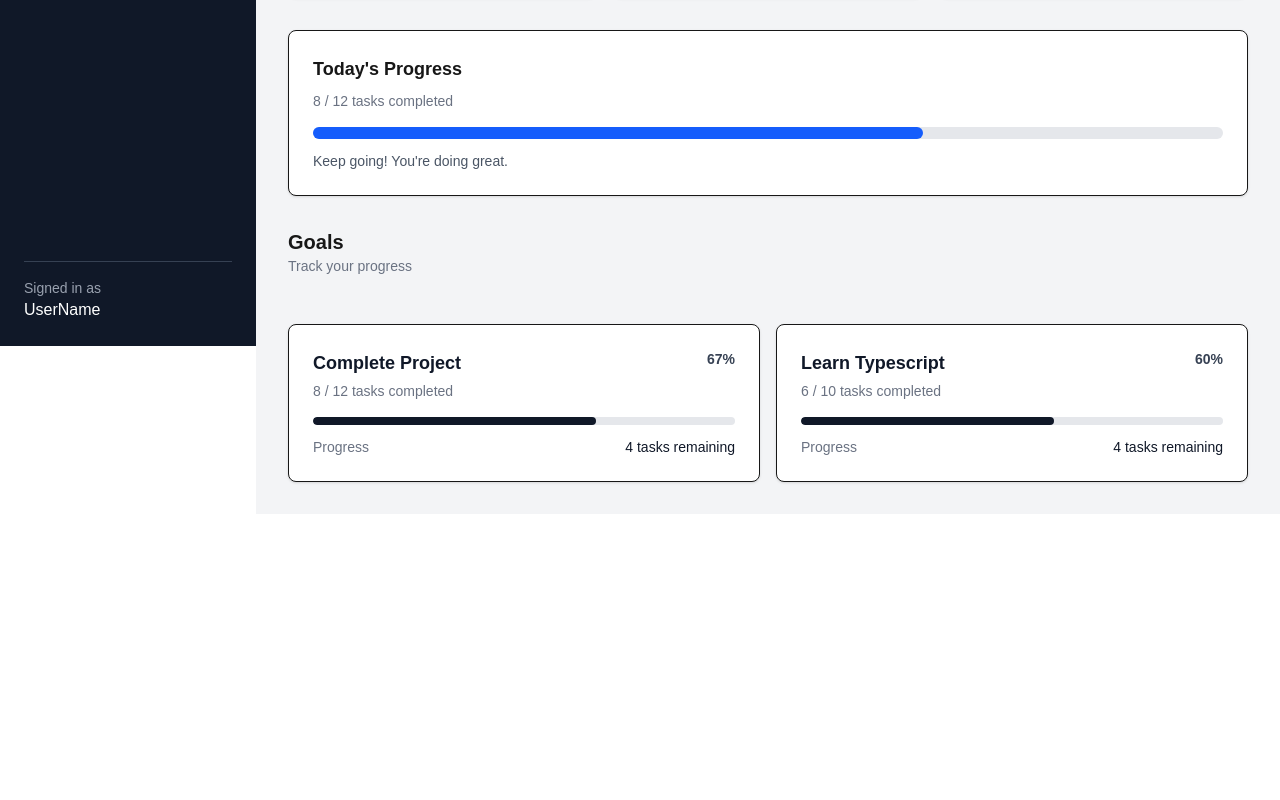
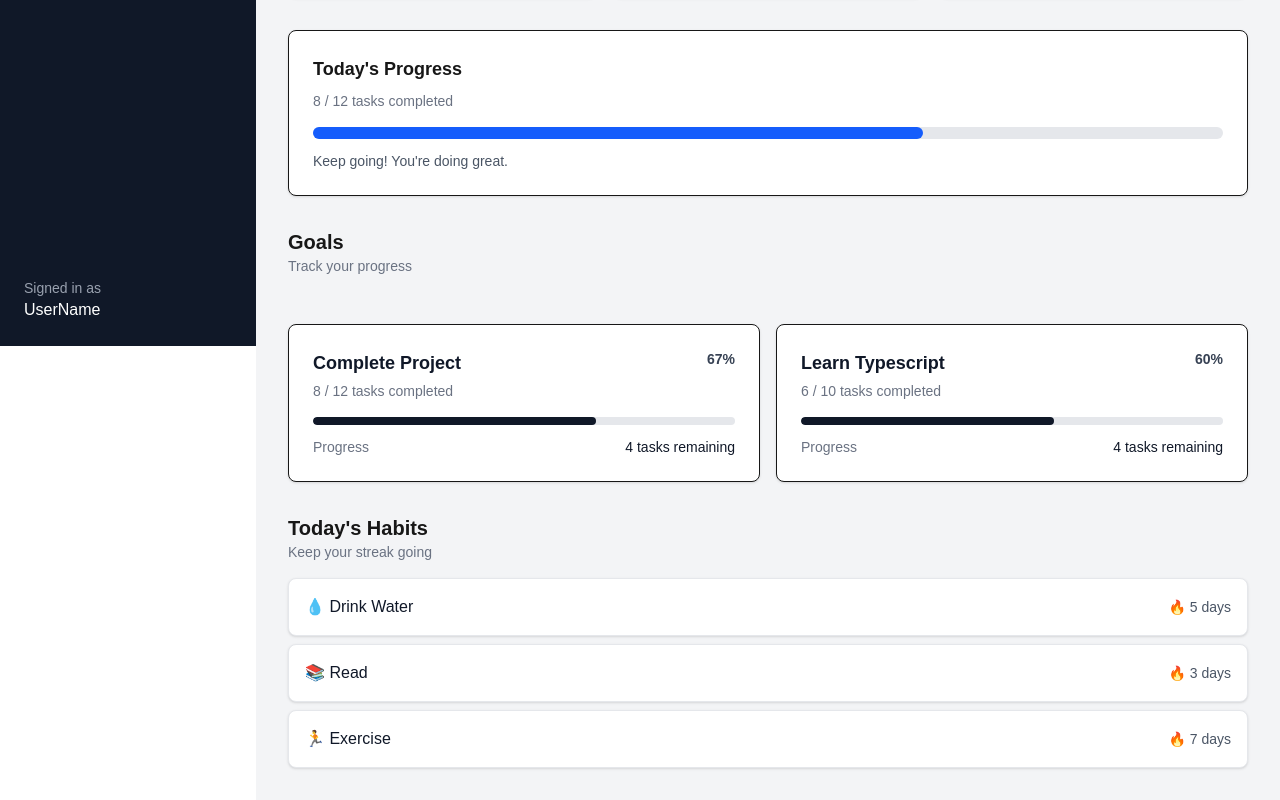
Before and after one commit to hari2k7/TaskFlow, a Next.js app in the folder frontend/: page /dashboard in a window 1280 px wide. Shown: the part 454-1254 px from the top of the page. Before the commit the page ends 968 px from the top, so only its background shows below. Built offline with nearby package versions, Linux system fonts and the light colour scheme.

Commit message:
feat: add habits and fix dashboard sidebar

```diff
--- a/frontend/src/app/dashboard/layout.tsx
+++ b/frontend/src/app/dashboard/layout.tsx
@@ -8,8 +8,8 @@ export default function DashboardLayout({
   return (
     <div className="flex min-h-screen">
 
-    <Sidebar/>
-      <main className="flex-1 bg-gray-100 p-8">
+      <Sidebar />
+      <main className="ml-64 flex-1 bg-gray-100 p-8">
         {children}
       </main>
     </div>
--- a/frontend/src/app/dashboard/page.tsx
+++ b/frontend/src/app/dashboard/page.tsx
@@ -3,6 +3,7 @@ import { Task } from "@/src/types/task";
 import TaskCard from "@/src/components/TaskCard";
 import ProgressCard from "@/src/components/ProgressCard";
 import GoalCard from "@/src/components/GoalCard";
+import HabitCard from "@/src/components/HabitCard";
 
 const tasks: Task[] = [
     {
@@ -28,6 +29,27 @@ const tasks: Task[] = [
         status: "todo",
         priority: "high",
         dueDate: "2026-09-15",
+    },
+];
+
+const habits = [
+    {
+        id: "habit-001",
+        title: "Drink Water",
+        streak: 5,
+        icon: "💧",
+    },
+    {
+        id: "habit-002",
+        title: "Read",
+        streak: 3,
+        icon: "📚",
+    },
+    {
+        id: "habit-003",
+        title: "Exercise",
+        streak: 7,
+        icon: "🏃",
     },
 ];
 
@@ -72,6 +94,17 @@ export default function Dashboard() {
                     />
                 </div>
             </section>
+
+            <section className="mt-8">
+                <h2 className="text-xl font-semibold">Today's Habits</h2>
+                <p className="text-sm text-gray-500">Keep your streak going</p>
+
+                <div className="mt-4 flex flex-col gap-2">
+                    {habits.map((habit)=>{
+                        return <HabitCard key={habit.id} title={habit.title} streak={habit.streak} icon={habit.icon} />
+                    })}
+                </div>
+            </section>
         </main>
     )
 }
--- /dev/null
+++ b/frontend/src/components/HabitCard.tsx
@@ -0,0 +1,25 @@
+interface HabitCardProps {
+    title: string;
+    streak: number;
+    icon: string;
+}
+
+export default function HabitCard({
+    title,
+    streak,
+    icon,
+}: HabitCardProps) {
+    return (
+        <div className="flex items-center justify-between rounded-lg border border-gray-200 bg-white p-4 text-gray-900 shadow-sm">
+
+            <p className="font-medium">
+                {icon} {title}
+            </p>
+
+            <p className="text-sm text-gray-600">
+                🔥 {streak} days
+            </p>
+
+        </div>
+    );
+}
--- a/frontend/src/components/Sidebar.tsx
+++ b/frontend/src/components/Sidebar.tsx
@@ -2,7 +2,7 @@ import Link from "next/link";
 
 export default function Sidebar() {
     return (
-        <aside className="flex h-screen w-64 flex-col bg-gray-900 p-6 text-white">
+        <aside className="fixed left-0 top-0 flex h-screen w-64 flex-col bg-gray-900 p-6 text-white">
             <h1 className="text-2xl font-bold">
                 TaskFlow
             </h1>
@@ -65,15 +65,9 @@ export default function Sidebar() {
                 </Link>
             </nav>
 
-            {/* User section */}
-            <div className="mt-auto border-t border-gray-700 pt-4">
-                <p className="text-sm text-gray-400">
-                    Signed in as
-                </p>
-
-                <p className="font-medium">
-                    UserName
-                </p>
+            <div className="mt-auto">
+                <p className="text-sm text-gray-400">Signed in as</p>
+                <p>UserName</p>
             </div>
         </aside>
     );
```
